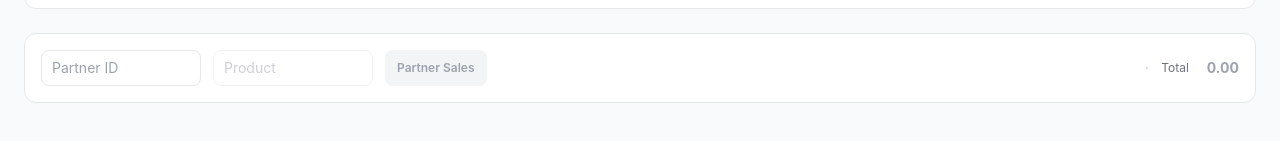
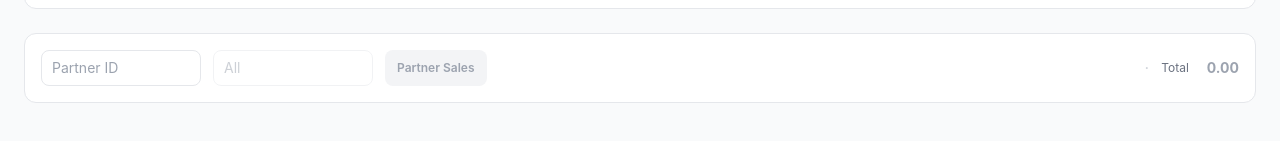
Before and after one commit to rr-quantifai/cloud-beacon, a React (Vite) app: page / in a window 1280 px wide. Shown: the part 417-558 px from the top of the page. Built offline with nearby package versions, Linux system fonts and the light colour scheme.

Commit message:
Update App.jsx

```diff
--- a/src/App.jsx
+++ b/src/App.jsx
@@ -402,7 +402,7 @@ const PartnerLookup = ({ salesIndex }) => {
       <div className="flex items-center gap-6">
         <div className="flex items-center gap-3 flex-shrink-0">
           <input type="text" value={pid} onChange={e => setPid(e.target.value)} onKeyDown={e => e.key === "Enter" && doFetch()} placeholder="Partner ID" className="px-2.5 py-1.5 text-sm border border-gray-200 rounded-lg bg-white h-[36px] placeholder-gray-400 focus:outline-none focus:border-blue-300 w-40" />
-          <div className="w-40"><MultiSel values={selProds} onChange={setSelProds} options={prods} placeholder="Product" dropUp /></div>
+          <div className="w-40"><MultiSel values={selProds} onChange={setSelProds} options={prods} dropUp /></div>
           <button onClick={doFetch} disabled={!pid.trim()} className={"px-3 py-1.5 text-xs font-semibold rounded-lg transition whitespace-nowrap h-[36px] " + (!pid.trim() ? "text-gray-400 bg-gray-100 cursor-not-allowed" : "text-white bg-blue-600 hover:bg-blue-700")}>Partner Sales</button>
         </div>
         <div className="flex items-center gap-3 flex-wrap min-w-0 ml-auto">
```
